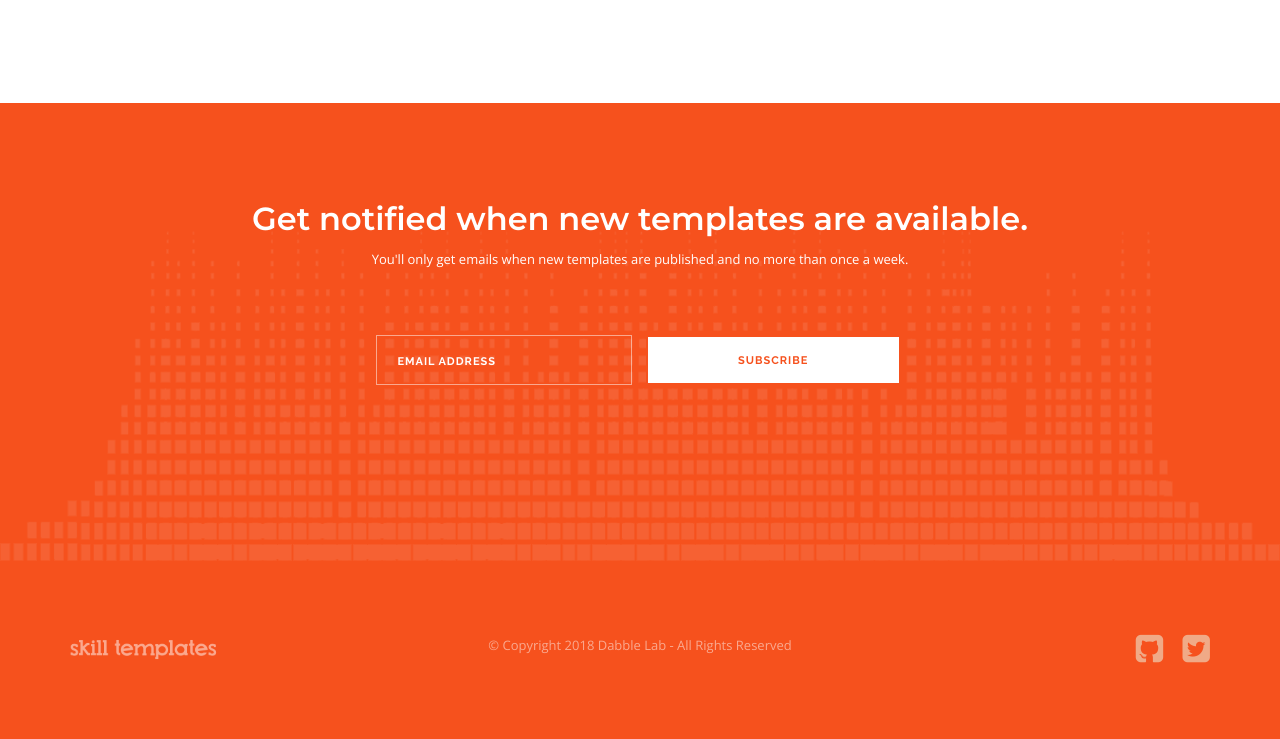
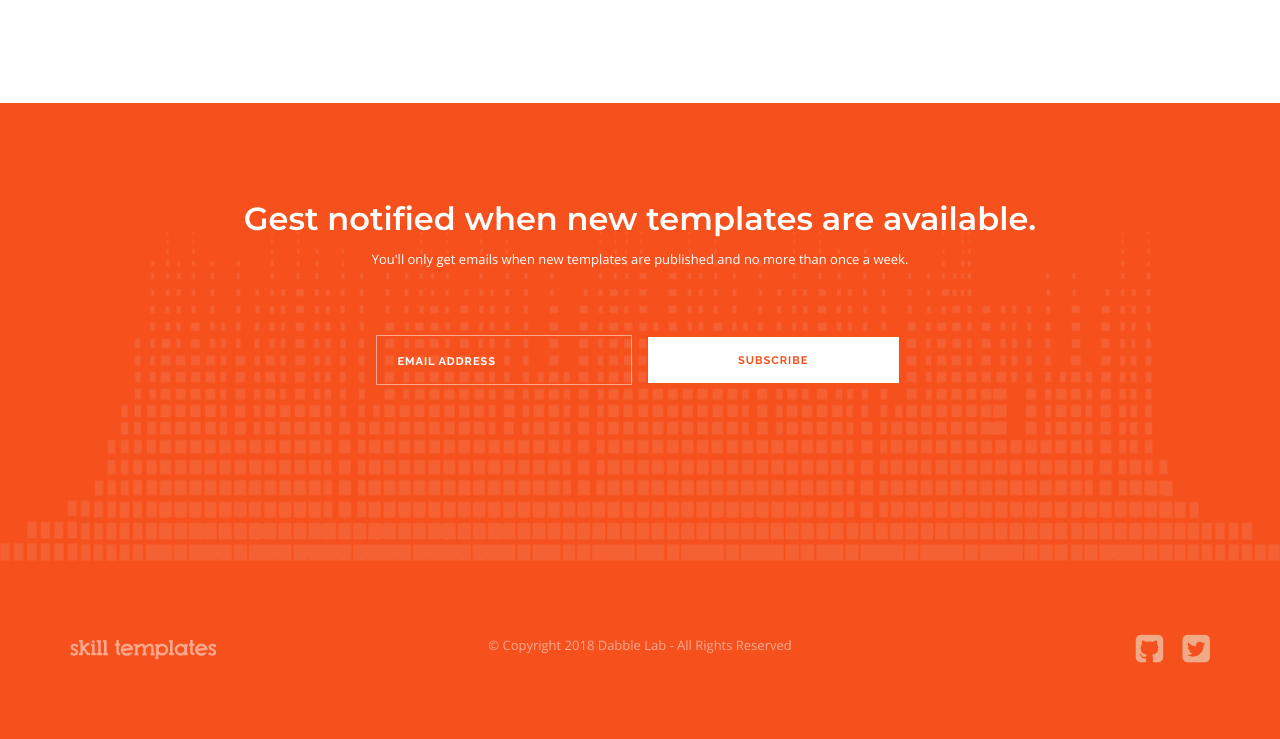
Before and after one commit to skilltemplates/skilltemplates.github.io, a Jekyll site: the page built from index.html, in a window 1280 px wide. Shown: the part 518-1257 px from the top of the page. Built offline with Jekyll 4.4.1, drawn with Linux system fonts in a browser that asks for light colours; comment, search, counter and statistics services are not loaded.

Commit message:
Changed a text

```diff
--- a/_layouts/home1.html
+++ b/_layouts/home1.html
@@ -60,7 +60,7 @@
       <div class="container">
         <div class="row mb40 mb-xs-24">
           <div class="col-sm-12 text-center">
-            <h3 class="bold mb8">Get notified when new templates are available.</h3>
+            <h3 class="bold mb8">Gest notified when new templates are available.</h3>
             <p>You'll only get emails when new templates are published and no more than once a week.</p>
           </div>
         </div>
```
